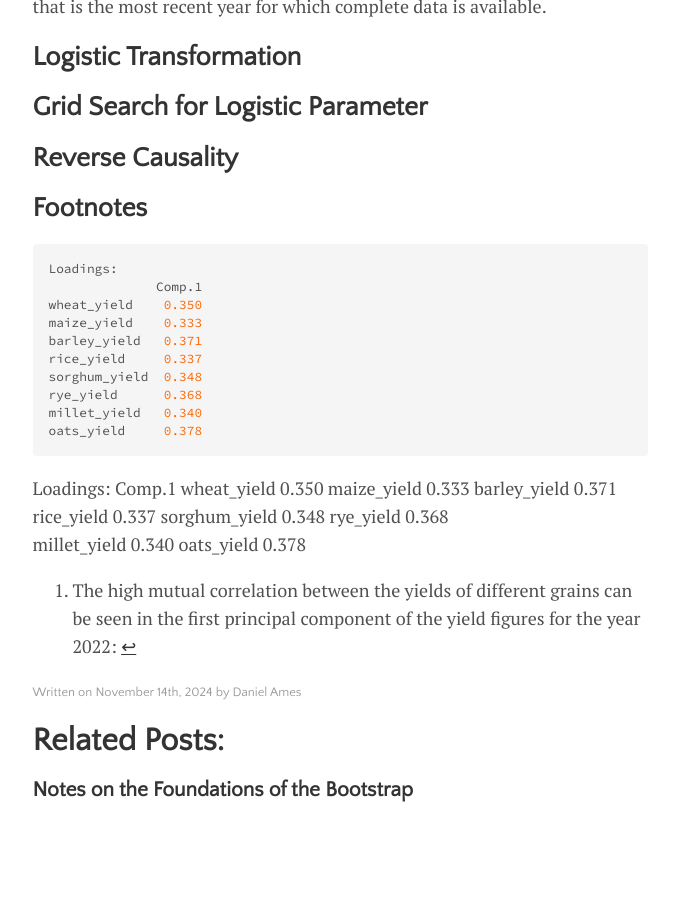
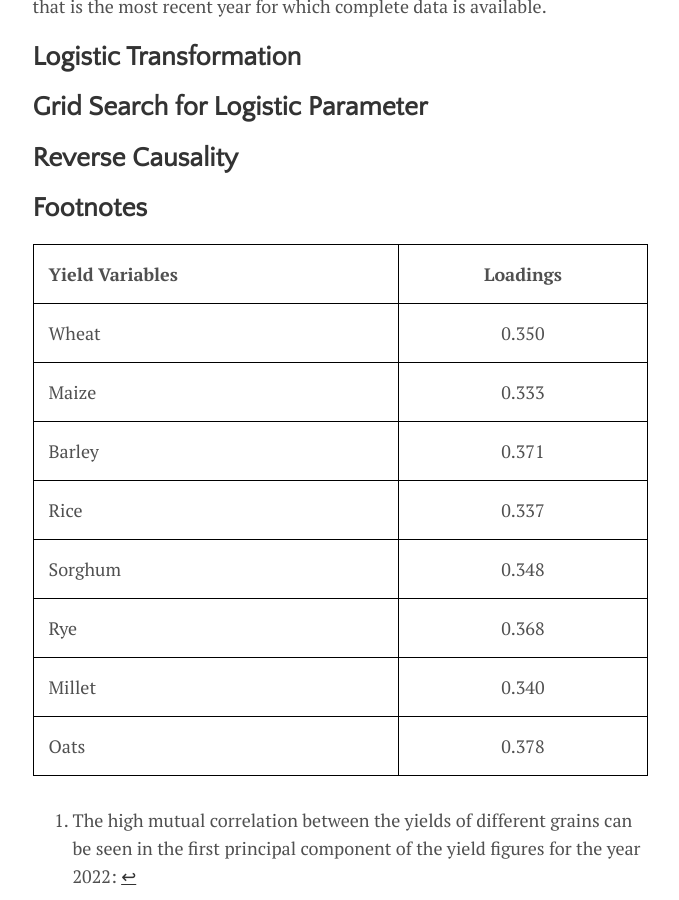
Before and after one commit to DanielAmes/DanielAmes.github.io, a Jekyll site: the page built from _posts/2024-11-14-grainyieldproject.md, in a window 1280 px wide and 900 px high, scrolled down 1815 px. Shown: the whole window, without its empty margins (300-979 px from the left). Built offline with Jekyll 4.4.1, drawn with Linux system fonts in a browser that asks for light colours.

Commit message:
PCA table

````diff
--- a/_posts/2024-11-14-grainyieldproject.md
+++ b/_posts/2024-11-14-grainyieldproject.md
@@ -27,28 +27,14 @@ We begin by considering the data for a single year single year, 2020, because th
 
 ## Footnotes
 [^1]: The high mutual correlation between the yields of different grains can be seen in the first principal component of the yield figures for the year 2022:
-```R
-Loadings:
-              Comp.1
-wheat_yield    0.350
-maize_yield    0.333
-barley_yield   0.371
-rice_yield     0.337
-sorghum_yield  0.348
-rye_yield      0.368
-millet_yield   0.340
-oats_yield     0.378
-```
 
-
-
-Loadings:
-              Comp.1
-wheat_yield    0.350
-maize_yield    0.333
-barley_yield   0.371
-rice_yield     0.337
-sorghum_yield  0.348
-rye_yield      0.368
-millet_yield   0.340
-oats_yield     0.378
+Yield Variables       | Loadings              |
+--------------------- | :-------------------: |
+Wheat                 | 0.350
+Maize                 | 0.333
+Barley                | 0.371
+Rice                  | 0.337
+Sorghum               | 0.348
+Rye                   | 0.368
+Millet                | 0.340
+Oats                  | 0.378
````
